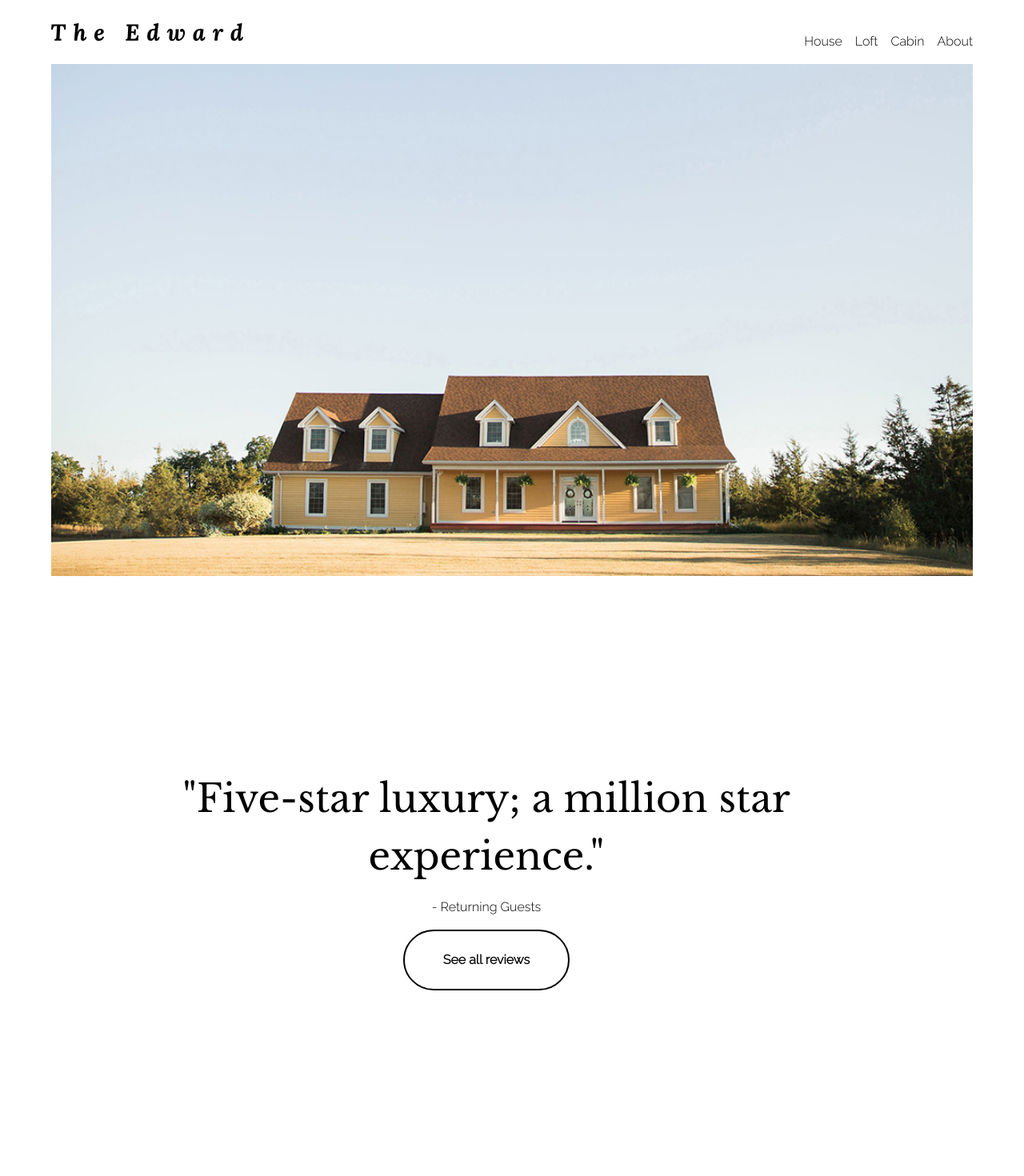
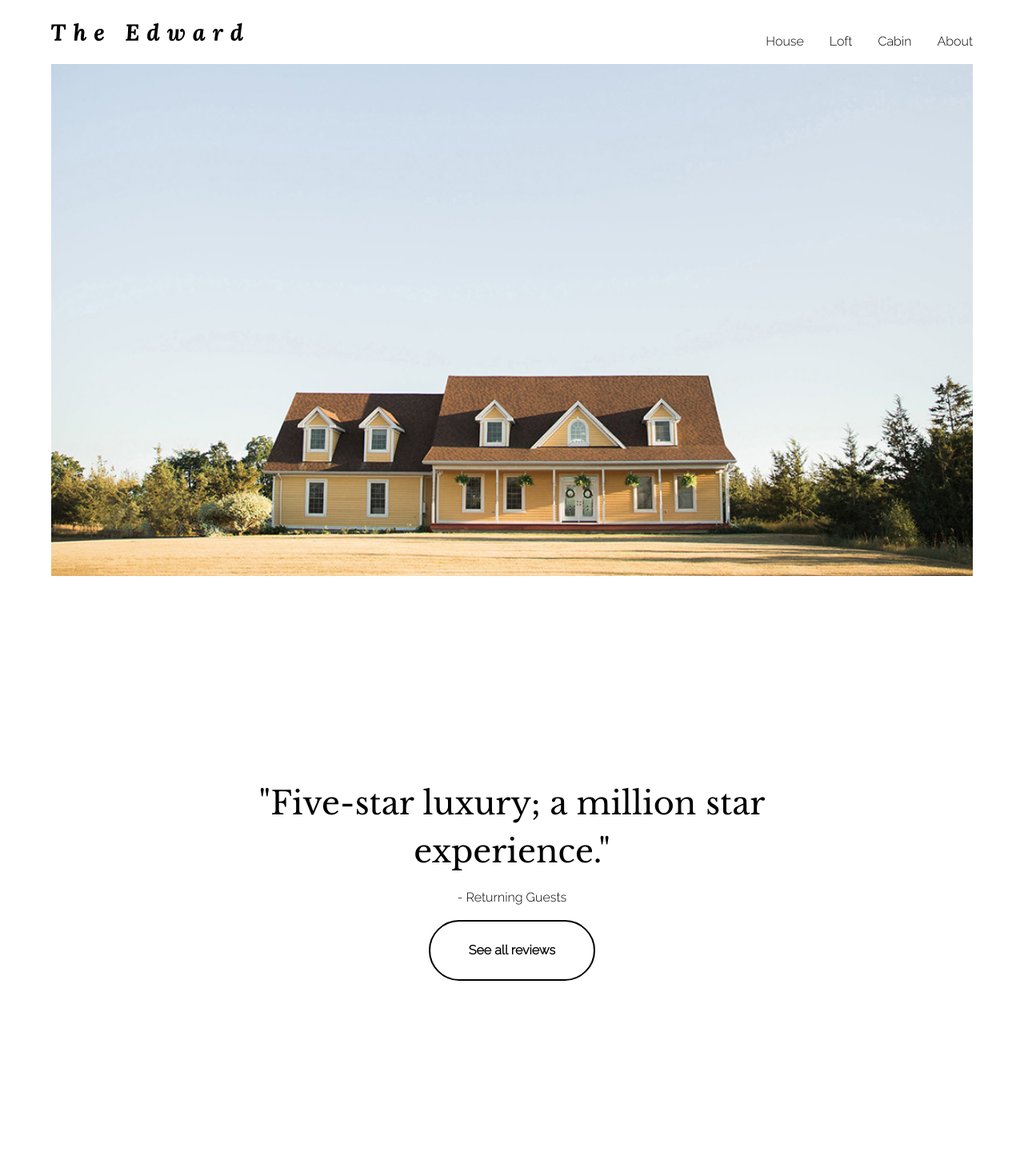
Before and after one commit to Jam52/the-edward, a React (Create React App) app: page /#/ in a window 1280 px wide. Shown: the top 1470 px of the page at 80% size. Built offline with nearby package versions, Linux system fonts and the light colour scheme.

Commit message:
Fix nav list css

```diff
--- a/src/CSS/components.scss
+++ b/src/CSS/components.scss
@@ -68,12 +68,12 @@
   align-items: center;
   justify-content: center;
   min-height: 70vh;
-  margin: 6rem 2rem;
+  margin: 6rem auto;
   text-align: center;
 
   &__main {
     font-family: $font-serif;
-    font-size: 3rem;
+    font-size: 2.5rem;
     max-width: 25ch;
   }
 }
@@ -97,5 +97,9 @@
   .explore-section {
     min-height: auto;
     margin: 13rem 2rem;
+
+    &_main {
+      font-size: 3rem;
+    }
   }
 }
--- a/src/components/NavList/NavList.js
+++ b/src/components/NavList/NavList.js
@@ -4,7 +4,7 @@ import styles from './NavList.module.scss';
 
 const NavList = (props) => {
   return (
-    <nav className={`flow ${styles.container}`}>
+    <nav className={styles.container}>
       <NavLink
         to="/house"
         className={styles.nav}
--- a/src/components/NavList/NavList.module.scss
+++ b/src/components/NavList/NavList.module.scss
@@ -26,6 +26,10 @@
   }
 }
 
+.nav + .nav {
+  margin: 1rem 0 0 0;
+}
+
 .active {
   border-bottom: 1.5px solid #555;
   font-weight: normal;
@@ -46,4 +50,8 @@
     font-size: 1rem;
     color: #000;
   }
+
+  .nav + .nav {
+    margin: 0 0 0 2rem;
+  }
 }
```
